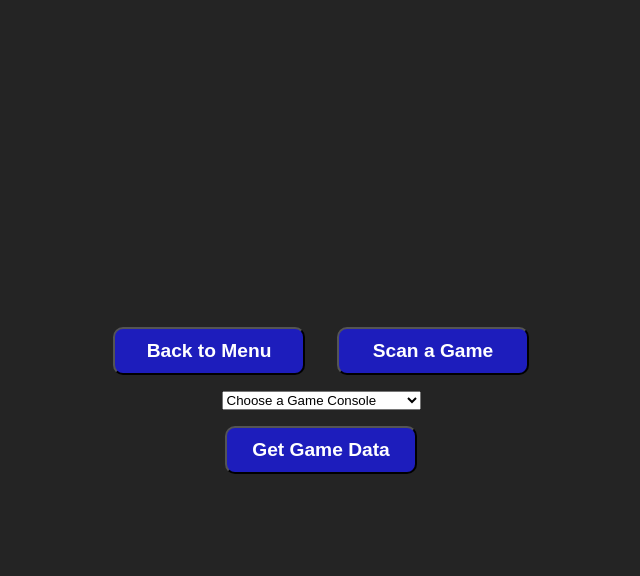
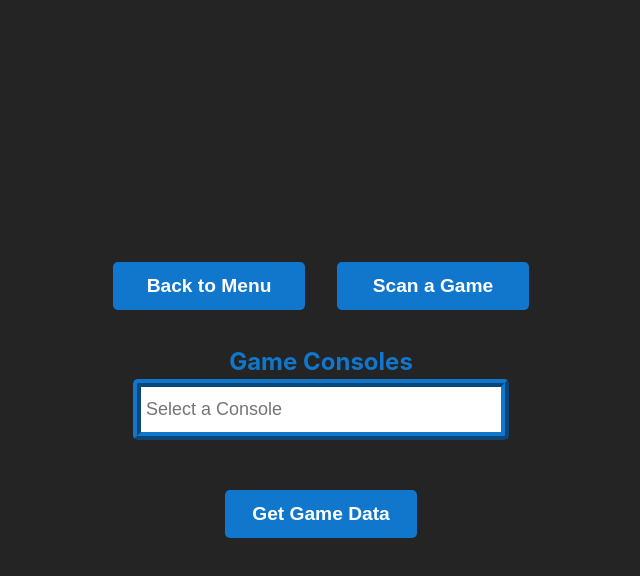
Before and after one commit to phil-huynh/game-scanner, a React (Vite) app in the folder frontend/: page / in a window 1280 px wide. Both pictures are taken after a click on the button "Search by Name". Shown: the top 576 px of the page, without its empty margins (319-959 px from the left). Built offline with nearby package versions, Linux system fonts and the light colour scheme.

Commit message:
styled search page

```diff
--- a/frontend/src/Search.jsx
+++ b/frontend/src/Search.jsx
@@ -15,16 +15,18 @@ export default function Search() {
   } = useStore()
 
   const chooseConsole = (e) => {
-    if (e.target.value === "none") {
+    const gameConsole = gameConsoles.filter(system => e.target.value === system)[0]
+    if (gameConsole) {
+      setSelectedConsole(gameConsole)
+      getGamesForSystem(gameConsole)
+    } else {
       setGameList(null)
-    } else {
-      setSelectedConsole(e.target.value)
-      getGamesForSystem(e.target.value)
     }
   }
 
   const chooseGame = (e) => {
-    setSelectedGame(e.target.value)
+    const game = gameList.filter(game => game.productName === e.target.value)[0]
+    setSelectedGame(game.pcID)
   }
 
   return (
@@ -32,24 +34,39 @@ export default function Search() {
       <div>
         <Menu/>
       </div>
-      <div>
-        <select name="consoles" id="consoles" onChange={chooseConsole}>
-          <option key="noSystem" value="none">Choose a Game Console</option>
+      <fieldset>
+        <legend>Game Consoles</legend>
+        <input
+          list="consoles"
+          name="console"
+          id="console"
+          placeholder="Select a Console"
+          onChange={chooseConsole}
+        />
+        <datalist name="consoles" id="consoles" >
+          <option key="noSystem" value=""/>
           {gameConsoles.map((system) =>
-            <option key={system} value={system}>{system}</option>
+            <option key={system} value={system}/>
           )}
-        </select>
-
-      </div>
+        </datalist>
+      </fieldset>
       {gameList ?
-        <div>
-          <select name="games" id="games" onChange={chooseGame}>
-            <option key="noGame" value="">Choose a Game</option>
+        <fieldset>
+          <legend>Games</legend>
+          <input
+            list="games"
+            name="game"
+            id="game"
+            placeholder="Select a Game"
+            onChange={chooseGame}
+          />
+          <datalist name="games" id="games">
+            <option key="noGame" value=""/>
             {gameList?.map((game) =>
-              <option key={game.pcID} value={game.pcID}>{game.productName}</option>
+              <option key={game.pcID} value={game.productName}/>
             )}
-          </select>
-        </div>
+          </datalist>
+        </fieldset>
         :null
       }
       <button onClick={()=>selectedGame ? getGameByPCID(selectedGame) : null}>Get Game Data</button>
--- a/frontend/src/index.css
+++ b/frontend/src/index.css
@@ -11,6 +11,9 @@
   text-rendering: optimizeLegibility;
   -webkit-font-smoothing: antialiased;
   -moz-osx-font-smoothing: grayscale;
+
+  --main-color: #1177cc
+
 }
 
 
@@ -28,11 +31,65 @@ button {
   width: 12rem;
   margin: 1rem;
   font-size: 1.2rem;
-  border-radius: 10px;
-  background-color: rgb(29, 29, 188);
+  border-radius: 5px;
+  border: none;
+  background-color: var(--main-color);
   color: white;
   font-weight: bold;
   cursor: pointer;
+}
+
+fieldset {
+  /* border: 2px solid var(--main-color); */
+  border: none;
+  width: 360px;
+  border-radius: 5px;
+  margin: 1.5rem;
+}
+
+legend, label{
+  color: var(--main-color);
+  font-size: 24px;
+  font-weight: bold;
+  /* font-family: sans-serif; */
+}
+
+input {
+  font-size: 18px;
+  padding: 5px;
+  height: 35px;
+  width: 350px;
+  border: 8px ridge var(--main-color);
+  outline: none;
+  border-radius: 5px;
+  color: black;
+/*   border-bottom: none; */
+}
+datalist {
+  position: absolute;
+  background-color: white;
+  border: 1px solid var(--main-color);
+  border-radius: 0 0 5px 5px;
+  border-top: none;
+  font-family: sans-serif;
+  width: 350px;
+  padding: 5px;
+  max-height: 10rem;
+  overflow-y: auto
+
+}
+
+option {
+  background-color: white;
+  padding: 4px;
+  color: var(--main-color);
+  margin-bottom: 1px;
+  font-size: 18px;
+  cursor: pointer;
+}
+
+option:hover,  .active{
+  background-color: lightblue;
 }
 
 #scanner {
```
